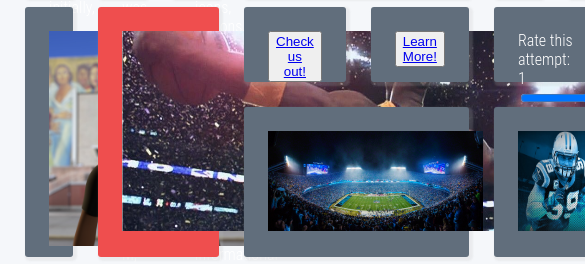
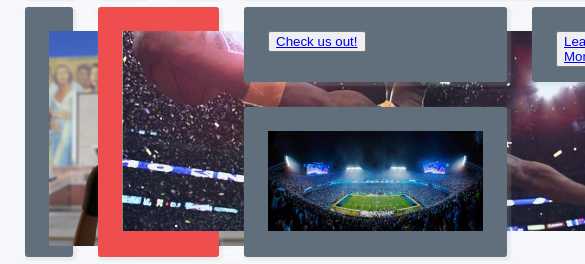
Before and after one commit to cj61500/Unit6, a plain HTML site: page index.html in a window 390 px wide. Shown: the part 203-467 px from the top of the page, 585 px wide, since content can reach past the window. Drawn offline with Linux system fonts and the light colour scheme.

Commit message:
Add files via upload

```diff
--- a/ch07-proj2.css
+++ b/ch07-proj2.css
@@ -116,7 +116,35 @@ grid-column: span 2;
 
 
 /* styles for mobile protrait screen */
-
+@media only screen and (max-width:850px) {
+    .kWidth{
+        height: 75px;
+        grid-row: 2;
+        grid-column: 9;
+        align-self: start;
+        justify-self: stretch;
+    }
+    .mWidth{
+        height: 150px;
+        grid-row: 2;
+        grid-column: 9;
+        align-self: end;
+        justify-self: stretch;
+    }
+    .lWidth{
+        height: 150px;
+        grid-row: 2;
+        grid-column: 7;
+        align-self: end;
+        justify-self: stretch;
+    }
+}
 
 
 /* styles for tablet portrait and mobile landscape screens */
+@media only screen and (min-width:850px) and (max-width: 1100px) {
+    body{
+        font-size: .5em;
+    }
+
+}
```
